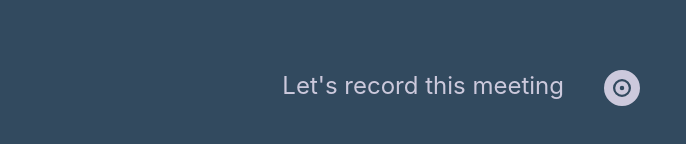
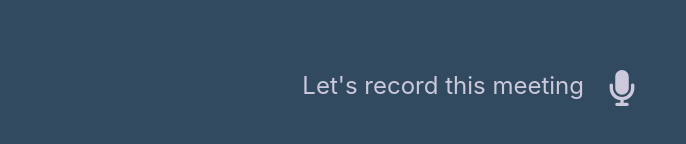
Before and after one commit to Enn3ss/decyphr, a Vue app: page / in a window 1280 px wide. Shown: the part 348-492 px from the top of the page, without its empty margins (0-686 px from the left). Built offline with nearby package versions, Linux system fonts and the light colour scheme.

Commit message:
Clean up code

```diff
--- a/src/App.vue
+++ b/src/App.vue
@@ -9,6 +9,3 @@
 import Sidebar from './Sidebar.vue';
 import Recorder from './Recorder.vue';
 </script>
-
-<style scoped>
-</style>
--- a/src/Recorder.vue
+++ b/src/Recorder.vue
@@ -1,5 +1,5 @@
 <template>
-    <h1 class="flex text-2xl">Let's record this meeting<RecordIcon class="hover:scale-125 duration-200 cursor-pointer h-9 w-9 ml-10"/></h1>
+    <h1 class="flex text-2xl">Let's record this meeting<MicIcon class="hover:scale-125 duration-200 cursor-pointer h-9 w-9 ml-5"/></h1>
 </template>
 
 <script setup lang="ts">
```
Also changed, not shown: src/Stopwatch.vue (added).
